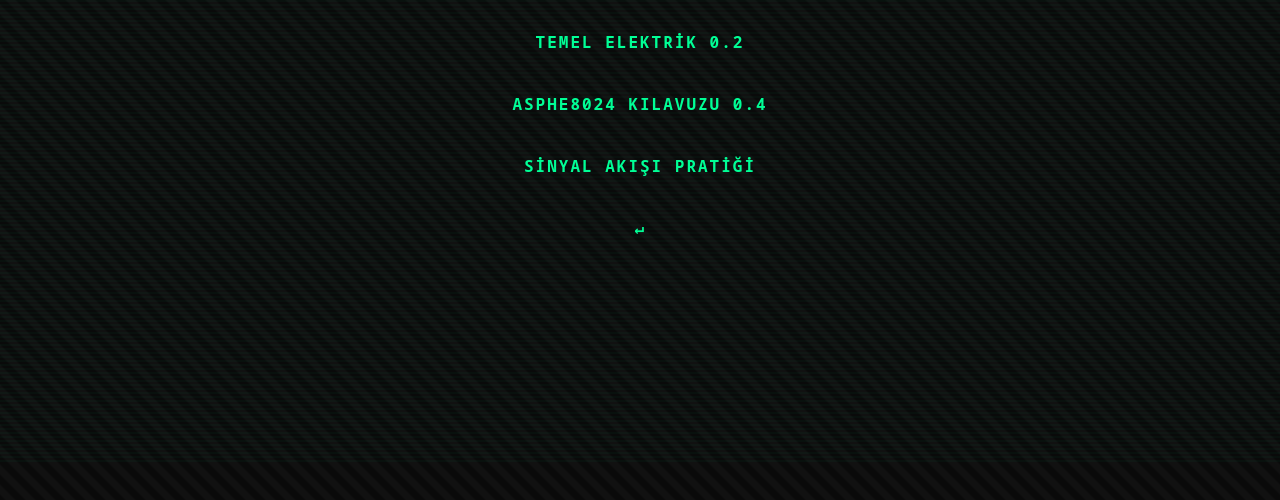
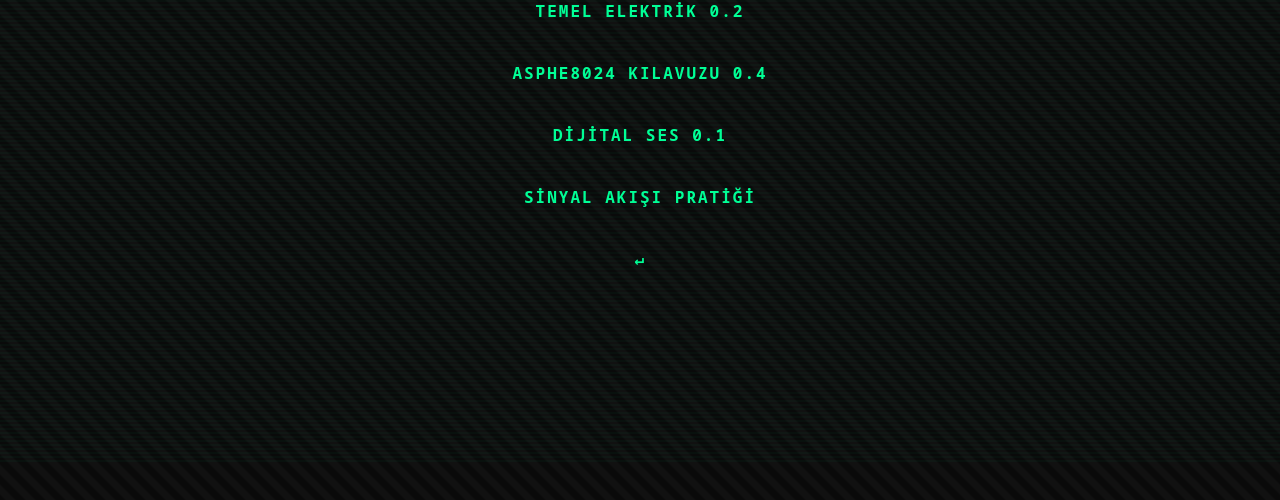
Before and after one commit to PMY-web/PMY-web.github.io, a plain HTML site: page Ders/SinyalAkisi1/SADB1.html in a window 1280 px wide. Shown: the part 336-836 px from the top of the page. Drawn offline with Linux system fonts and the light colour scheme.

Commit message:
SADB1: Dijital Ses 0.1 eklendi
Co-Authored-By: Claude Haiku 5.5 <noreply@anthropic.com>

```diff
--- a/Ders/SinyalAkisi1/SADB1.html
+++ b/Ders/SinyalAkisi1/SADB1.html
@@ -16,6 +16,7 @@
     <div class="sadb2-links">
       <a href="TemelElektrik_0.2.pdf" target="_blank" class="sadb2-pdf-link">Temel Elektrik 0.2</a>
       <a href="ASPHE8024TR_0.4.pdf" target="_blank" class="sadb2-pdf-link">ASPHE8024 Kılavuzu 0.4</a>
+      <a href="DijitalSes_0_1.pdf" target="_blank" class="sadb2-pdf-link">Dijital Ses 0.1</a>
       <a href="SignalFlowPractice.html" class="sadb2-pdf-link">Sinyal Akışı Pratiği</a>
       <a href="../../ders.html" class="uem-genre-link">↵</a>
     </div>
```
Also changed, not shown: 1 other file.
